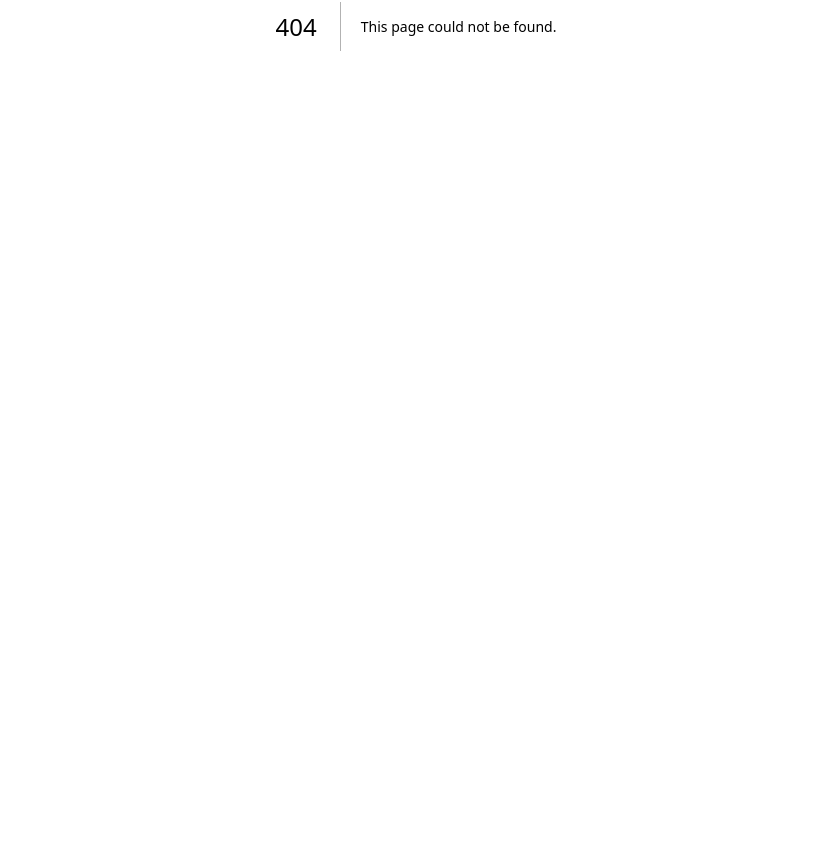
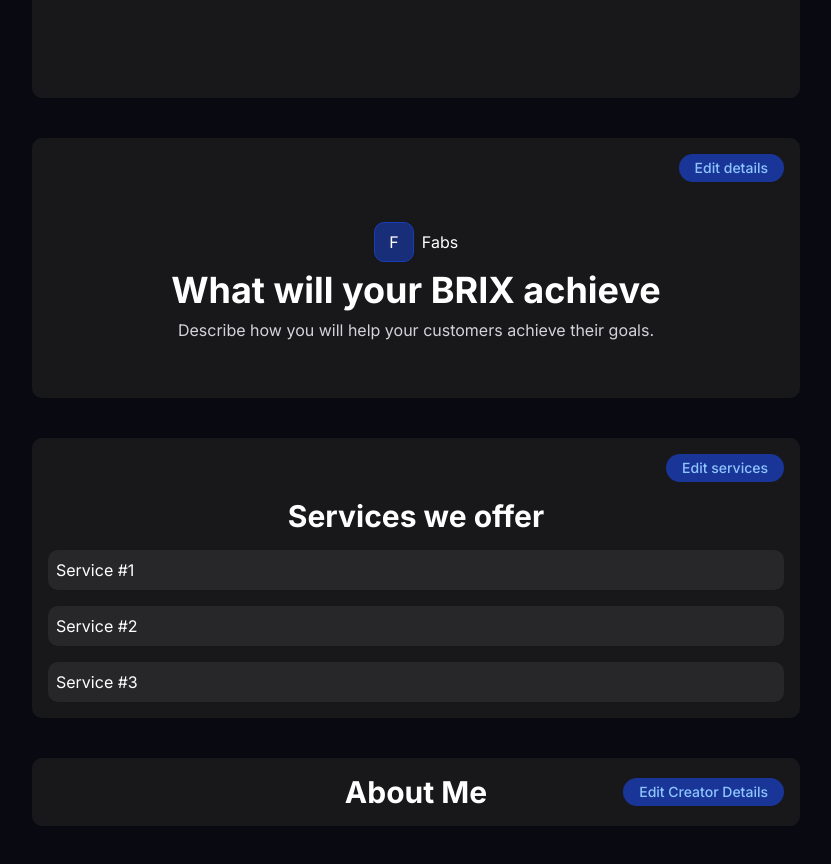
Before and after one commit to fundedbull/project-b, a Next.js app: page /build in a window 1280 px wide. Before the commit this address had no page. Shown: the part 374-1238 px from the top of the page, without its empty margins (224-1055 px from the left). Before the commit the page ends 800 px from the top, so only its background shows below. Built offline with nearby package versions, Linux system fonts and the light colour scheme.

Commit message:
Pushing yesterday's stuff

```diff
--- /dev/null
+++ b/src/app/(creators)/[brixId]/page.tsx
@@ -0,0 +1,56 @@
+import { ImageIcon } from "lucide-react";
+
+export default function BrixPage() {
+  return (
+    <main className="min-w-screen min-h-screen flex flex-col items-center p-10 gap-10">
+      <section className=" flex flex-row items-center justify-center aspect-video bg-zinc-900 w-3xl rounded-lg">
+        <button className="bg-blue-600 px-4 py-1 rounded-full text-sm font-medium flex items-center gap-1">
+          <ImageIcon />
+          Upload Media
+        </button>
+      </section>
+      <section className="flex flex-col  items-center p-4  bg-zinc-900 w-3xl rounded-lg">
+        <button className="bg-blue-800/80 text-blue-300 text-sm font-medium px-4 py-1 rounded-full self-end">
+          Edit details
+        </button>
+        <div className="flex flex-col items-center gap-2 my-10">
+          <div className="flex gap-2 items-center">
+            <h1 className="bg-blue-800/60 border border-blue-800 size-10 flex items-center justify-center rounded-lg">
+              F
+            </h1>
+            <p>Fabs</p>
+          </div>
+          <h1 className="text-4xl font-bold">What will your BRIX achieve</h1>
+          <p className="text-zinc-300">
+            Describe how you will help your customers achieve their goals.
+          </p>
+        </div>
+      </section>
+
+      <section className="flex flex-col  items-center p-4 bg-zinc-900  w-3xl rounded-lg gap-4">
+        <button className="bg-blue-800/80 text-blue-300 text-sm font-medium px-4 py-1 rounded-full self-end">
+          Edit services
+        </button>
+        <h1 className="font-bold text-3xl">Services we offer</h1>
+        <div className="w-full h-10 bg-zinc-800 rounded-lg flex items-center p-2">
+          Service #1
+        </div>
+        <div className="w-full h-10 bg-zinc-800 rounded-lg flex items-center p-2">
+          Service #2
+        </div>
+        <div className="w-full h-10 bg-zinc-800 rounded-lg flex items-center p-2">
+          Service #3
+        </div>
+      </section>
+
+      <section className="flex flex-col items-center p-4 bg-zinc-900 w-3xl rounded-lg gap-4">
+        <div className="flex flex-row items-center w-full relative">
+          <h1 className="font-bold text-3xl w-full text-center">About Me</h1>
+          <button className="bg-blue-800/80 text-blue-300 text-sm font-medium px-4 py-1 rounded-full absolute right-0">
+            Edit Creator Details
+          </button>
+        </div>
+      </section>
+    </main>
+  );
+}
--- a/src/app/(home)/page.tsx
+++ b/src/app/(home)/page.tsx
@@ -49,12 +49,13 @@
 
       <div className="relative flex flex-col p-4 md:p-0 md:grid md:grid-rows-2 md:grid-cols-2 gap-8 w-fit h-full container mx-auto  md:mt-40">
         <Image
+          className="border-3 border-white rounded-xl"
           src="/BRIX_PAGE_MARKETPLACE_DESCRIPTION_2.png"
           alt="sign up"
           width={720}
           height={720}
         />
-        <div className="flex flex-col gap-20 ">
+        <div className="relative flex flex-col gap-20 p-12">
           <div className="text-5xl font-medium ">
             <h1 className="bg-linear-to-r from-primary-400 to-green-400 bg-clip-text text-transparent ">
               Creating an Account
@@ -66,9 +67,23 @@
             with the best cybersecurity encryption with our Third Party Partner
             Clerk.
           </p>
+          <Image
+            className="absolute top-0 left-0 -z-10 hidden md:block"
+            src="/acc.png"
+            width={720}
+            height={480}
+            alt=""
+          />
         </div>
 
-        <div className="order-last md:order-none flex flex-col gap-20">
+        <div className="relative p-10 order-last md:order-none flex flex-col gap-20">
+          <Image
+            className="absolute top-0 left-0 -z-10 hidden md:block"
+            src="/acc.png"
+            width={720}
+            height={480}
+            alt=""
+          />
           <div className="text-5xl font-medium ">
             <h1 className="bg-linear-to-r from-primary-400 to-green-400 bg-clip-text text-transparent ">
               The Process of Building
@@ -84,20 +99,20 @@
           </p>
         </div>
         <Image
-          className=""
+          className="border-3 border-black rounded-xl"
           src="/BUILD_A_BRIX_LAPTOP_IMAGE.png"
           alt="build"
           width={720}
           height={720}
         />
-        <div className="hidden md:block absolute top-1/4 right-1/4  animate-[spin_30s_linear_infinite] -z-10">
+        <div className="hidden  absolute top-1/4 right-1/4  animate-[spin_30s_linear_infinite] -z-10">
           <div className="absolute -z-10 size-72 -translate-x-16 -translate-y-8 rounded-full bg-primary-400 blur-3xl"></div>
 
           <div className="absolute -z-10 size-72 translate-x-24 -translate-y-8 rounded-full bg-green-400 blur-3xl"></div>
 
           <div className="absolute -z-10 size-72 -translate-x-24 translate-y-16 rounded-full bg-purple-400 blur-3xl"></div>
         </div>
-        <div className="hidden md:block absolute bottom-1/3 left-1/4  animate-[spin_30s_linear_infinite] -z-10">
+        <div className="hidden  absolute bottom-1/3 left-1/4  animate-[spin_30s_linear_infinite] -z-10">
           <div className="absolute -z-10 size-72 -translate-x-16 -translate-y-8 rounded-full bg-primary-400 blur-3xl"></div>
 
           <div className="absolute -z-10 size-72 translate-x-24 -translate-y-8 rounded-full bg-green-400 blur-3xl"></div>
```
Also changed, not shown: public/acc.png (added), src/app/(consumer)/pages_old/community/page.tsx (renamed from src/app/(consumer)/pages/community/page.tsx), src/app/(consumer)/pages_old/layout.tsx (renamed from src/app/(consumer)/pages/layout.tsx), src/app/(consumer)/pages_old/page.tsx (renamed from src/app/(consumer)/pages/page.tsx), src/app/(creators)/dashboard/layout.tsx (renamed from src/app/dashboard/layout.tsx), src/app/(creators)/dashboard/page.tsx (renamed from src/app/dashboard/page.tsx).
